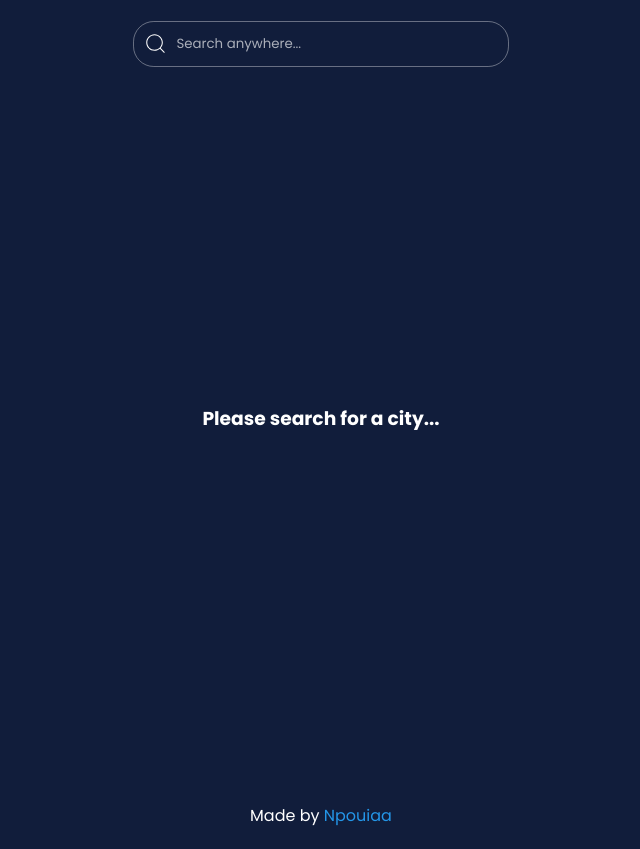
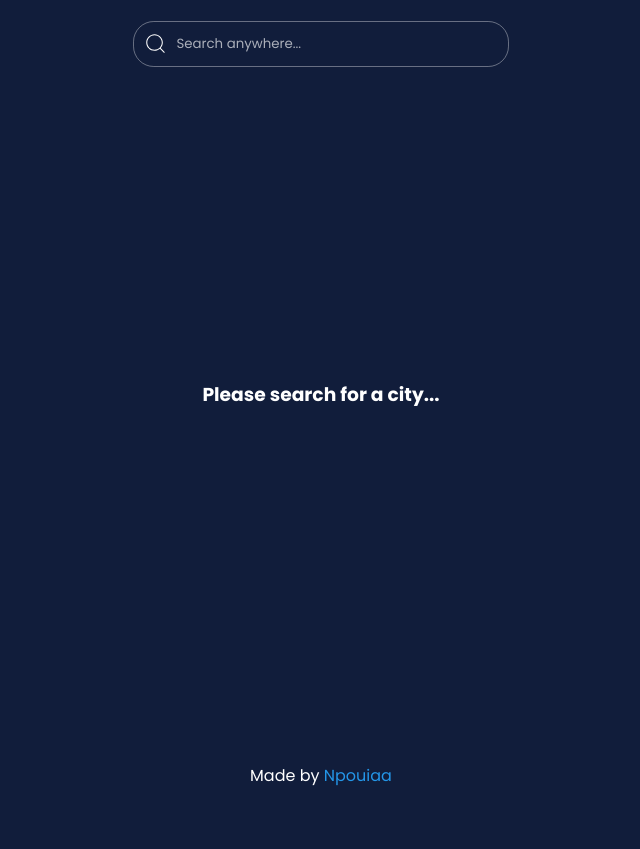
Before and after one commit to npouriaa/weather-forecast-react-ts, a React (Vite) app: page / in a window 1280 px wide. Shown: the whole page, without its empty margins (319-959 px from the left). After the commit the page ends 809 px from the top, so only its background shows below. Built offline with nearby package versions, Linux system fonts and the light colour scheme.

Commit message:
update styles

```diff
--- a/src/App.css
+++ b/src/App.css
@@ -4,7 +4,7 @@
   flex-direction: column;
   justify-content: center;
   padding: 0.3rem;
-  gap: 2rem;
+  gap: 0.5rem;
 }
 
 .content {
@@ -17,7 +17,7 @@
 }
 
 footer {
-  margin-top: 2rem;
+  margin-top: 2.5rem;
 }
 
 a {
@@ -72,7 +72,7 @@ a {
 
 @media (min-width: 360px) {
   .app {
-    width: 21.5rem;
+    width: 21.8rem;
   }
 }
 
--- a/src/styles/daysDetails/tab.css
+++ b/src/styles/daysDetails/tab.css
@@ -36,14 +36,6 @@
   color: #fff !important;
 }
 
-.tab-content {
-  padding: 1rem 0;
-  display: flex;
-  overflow-x: auto;
-  gap: 1rem;
-  align-items: center;
-}
-
 .hour-item {
   padding: 1rem;
   display: flex;
@@ -52,7 +44,7 @@
   align-items: center;
   border-radius: 2.4rem;
   height: 9rem;
-  width: 5rem;
+  width: 4.6rem;
   background-color: #1f2b47;
   gap: 0.5rem;
 }
```
